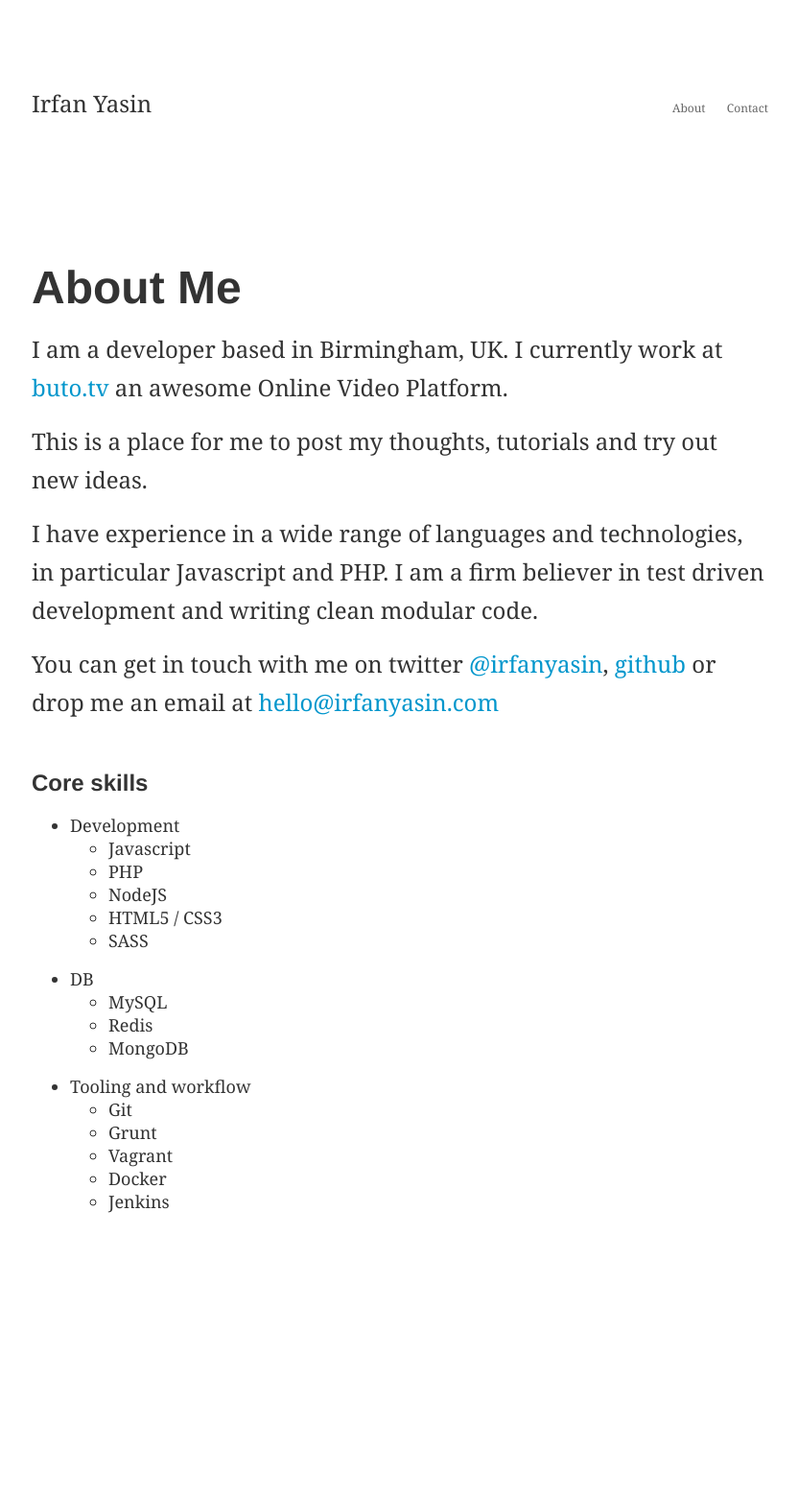
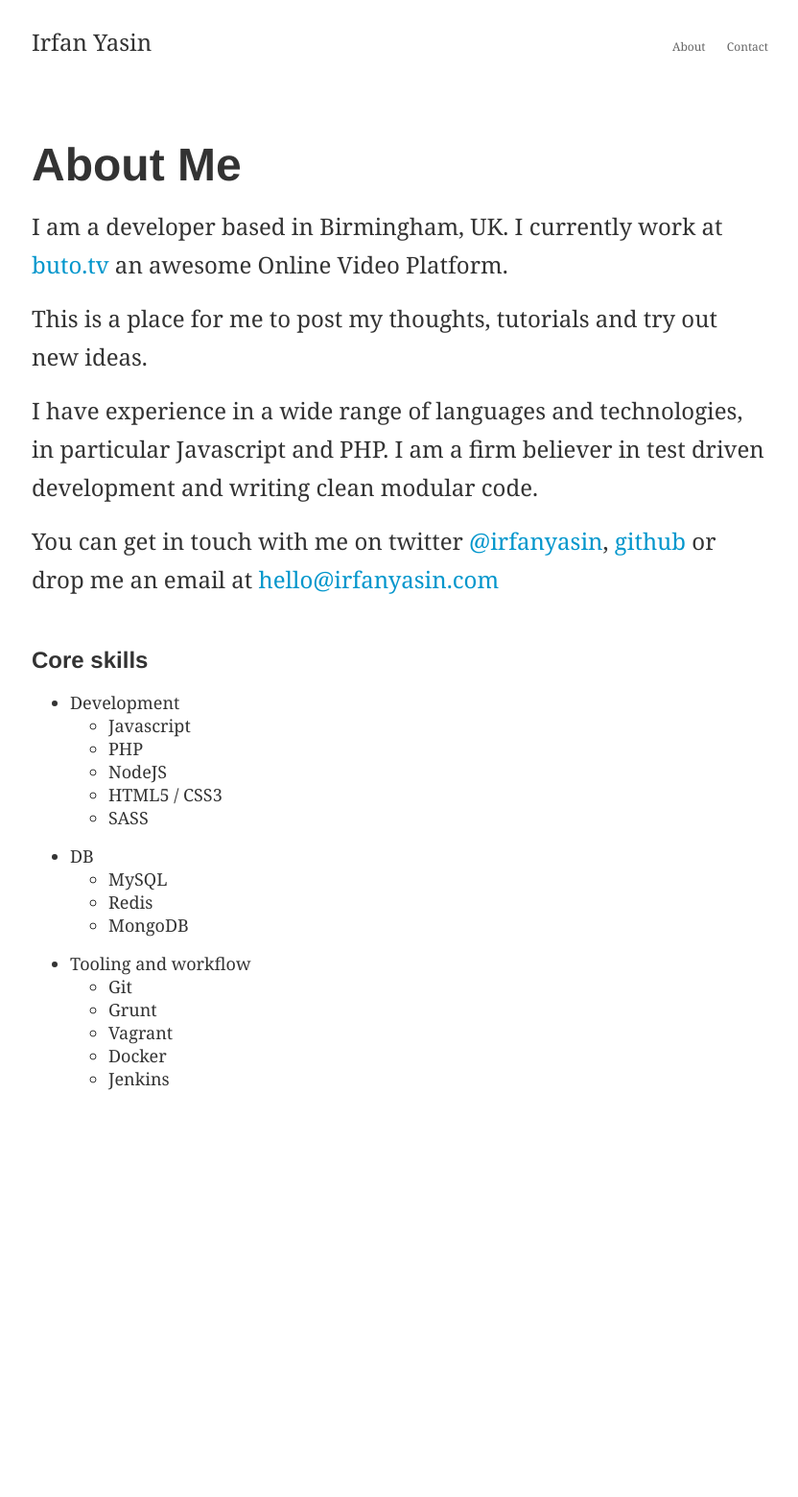
Before and after one commit to irfanyasin/irfanyasin.github.io, a Jekyll site: the page built from about.md, in a window 1280 px wide. Shown: the whole page at 96% size, without its empty margins (223-1055 px from the left). Built offline with Jekyll 4.4.1, drawn with Linux system fonts in a browser that asks for light colours; Markdown is read by kramdown in place of the engine named in the settings; after the commit the page ends 1432 px from its top, so only the background shows below that.

Commit message:
tweak css

```diff
--- a/_includes/header.html
+++ b/_includes/header.html
@@ -1,5 +1,5 @@
 <header class="site-header">
-  <div class="mt2 p-responsive wrap">
+  <div class="mt2 px-responsive wrap">
     <div class="measure">
       <a href="/" class="left">{{ site.title }}</a>
       <nav class="site-nav right">
```
